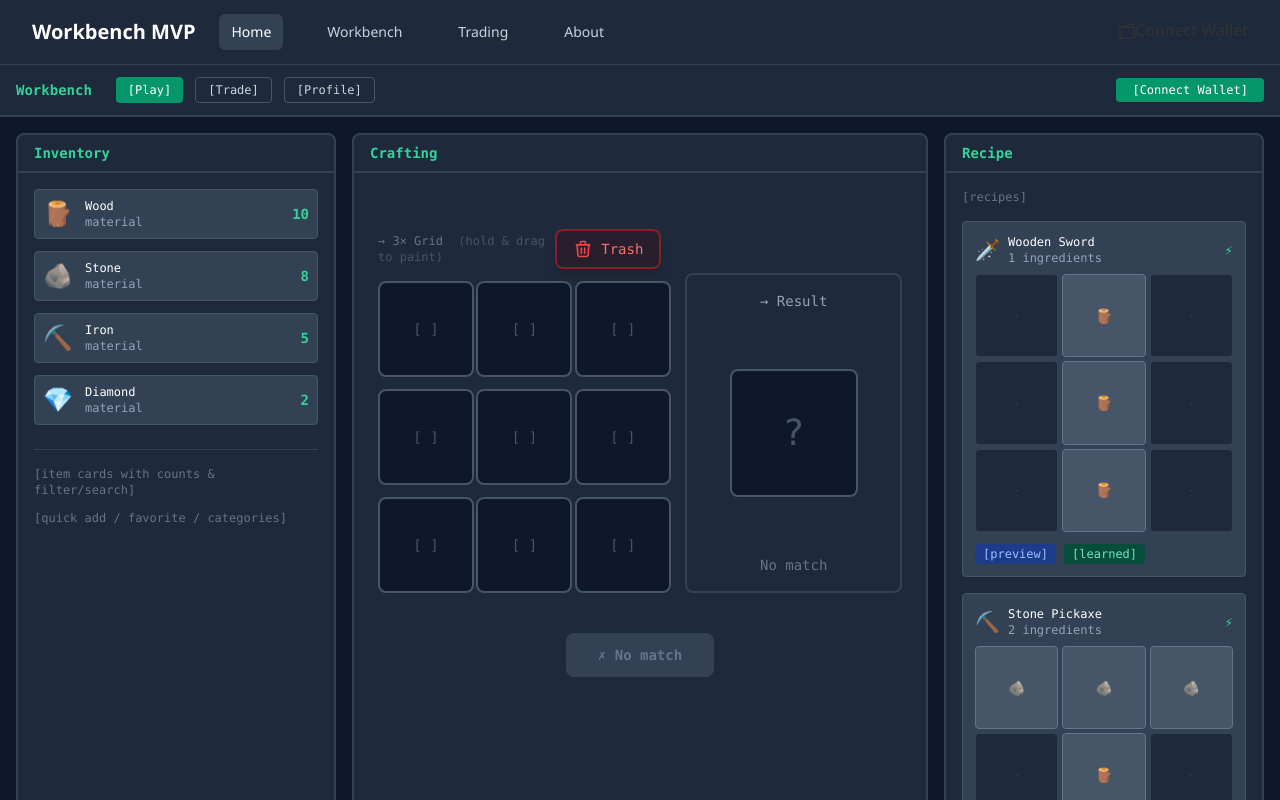
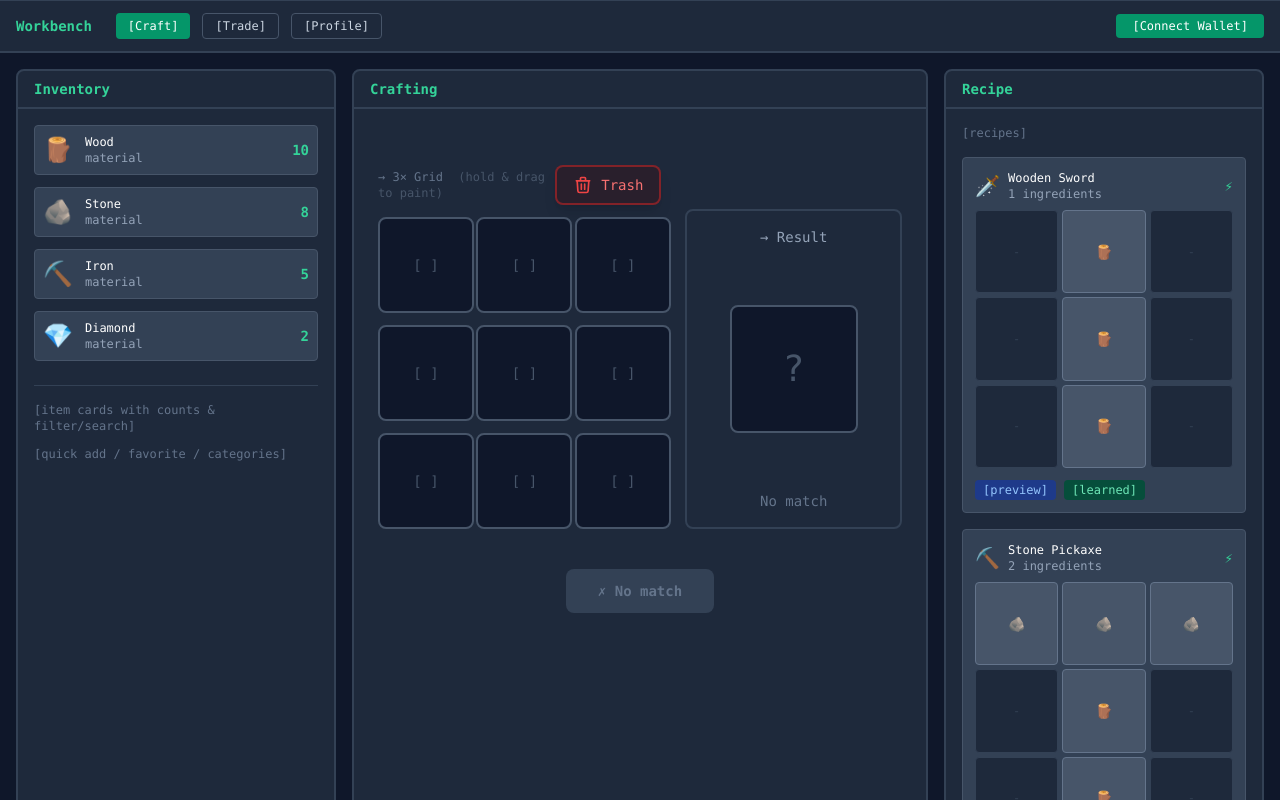
Before and after one commit to thundernan/workbench, a Vue app in the folder client/: page / in a window 1280 px wide. Shown: the top 800 px of the page. Built offline with nearby package versions, Linux system fonts and the light colour scheme.

Commit message:
refactor: refactor header

```diff
--- a/client/src/App.vue
+++ b/client/src/App.vue
@@ -3,46 +3,6 @@
     <!-- Navigation -->
     <nav class="bg-slate-800 border-b border-slate-700">
       <div class="max-w-7xl mx-auto px-4 sm:px-6 lg:px-8">
-        <div class="flex justify-between h-16">
-          <div class="flex items-center">
-            <div class="flex-shrink-0">
-              <h1 class="text-xl font-bold text-white">Workbench MVP</h1>
-            </div>
-            <div class="hidden md:ml-6 md:flex md:space-x-8">
-              <router-link
-                to="/"
-                class="text-slate-300 hover:text-white px-3 py-2 rounded-md text-sm font-medium transition-colors duration-200"
-                :class="{ 'text-white bg-slate-700': $route.name === 'Home' }"
-              >
-                Home
-              </router-link>
-              <router-link
-                to="/workbench"
-                class="text-slate-300 hover:text-white px-3 py-2 rounded-md text-sm font-medium transition-colors duration-200"
-                :class="{ 'text-white bg-slate-700': $route.name === 'Workbench' }"
-              >
-                Workbench
-              </router-link>
-              <router-link
-                to="/trading"
-                class="text-slate-300 hover:text-white px-3 py-2 rounded-md text-sm font-medium transition-colors duration-200"
-                :class="{ 'text-white bg-slate-700': $route.name === 'Trading' }"
-              >
-                Trading
-              </router-link>
-              <router-link
-                to="/about"
-                class="text-slate-300 hover:text-white px-3 py-2 rounded-md text-sm font-medium transition-colors duration-200"
-                :class="{ 'text-white bg-slate-700': $route.name === 'About' }"
-              >
-                About
-              </router-link>
-            </div>
-          </div>
-          <div class="flex items-center">
-            <WalletConnectButton />
-          </div>
-        </div>
       </div>
     </nav>
 
--- a/client/src/views/Home.vue
+++ b/client/src/views/Home.vue
@@ -7,7 +7,7 @@
           <div class="text-emerald-400 font-bold">Workbench</div>
           <div class="flex gap-3 text-xs">
             <button class="px-3 py-1 rounded bg-emerald-600 text-white hover:bg-emerald-700 transition-colors">
-              [Play]
+              [Craft]
             </button>
             <button class="px-3 py-1 rounded border border-slate-600 text-slate-300 hover:border-emerald-400 hover:text-emerald-400 transition-colors">
               [Trade]
```
